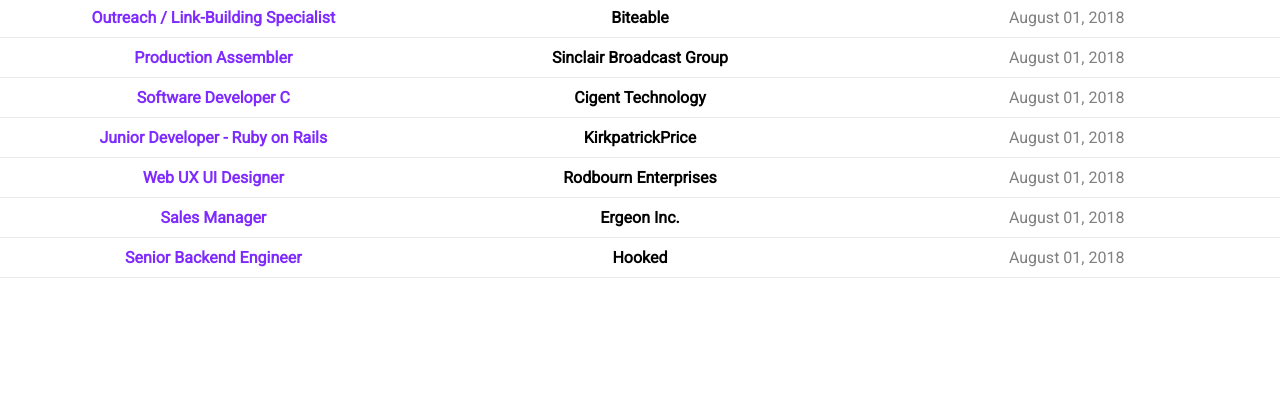
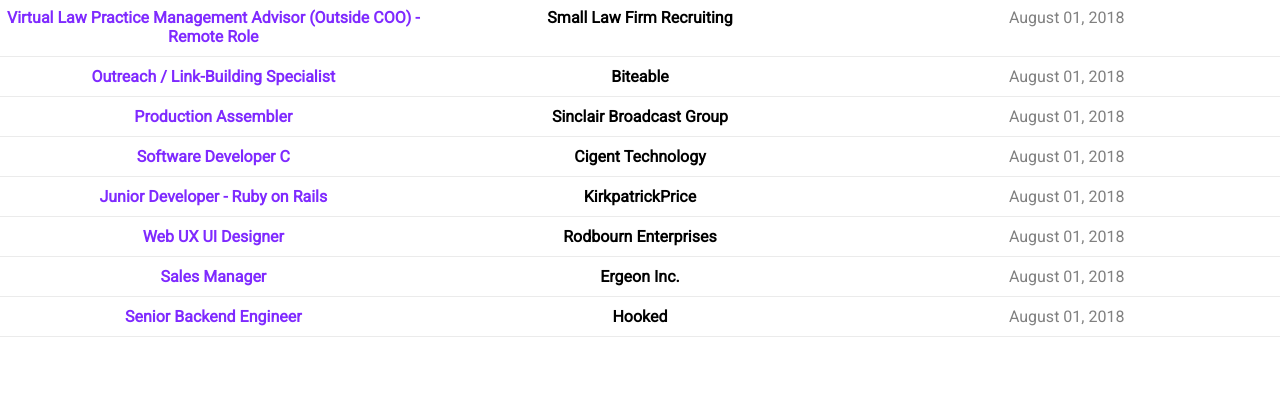
Before and after one commit to akpierson/akpierson.github.io, a plain HTML site: page index.html in a window 1280 px wide. Shown: the part 401-800 px from the top of the page. Drawn offline with nearby package versions, Linux system fonts and the light colour scheme.

Commit message:
Job Added

```diff
--- a/index.html
+++ b/index.html
@@ -31,6 +31,7 @@
             data: {
                 jobs: [
                     //ADDJOB//
+					{ href: 'https://www.careerbuilder.com/job/J5L42J75TKYS6C7MFY1?ipath=JRGT1&keywords=remote&searchid=99ead4da-7d30-48ff-b7b5-ac17c0953f53%3AAPAb7IQIex%2B6JVAVeAR0EoWhsn7FQsfnvg%3D%3D&siteid=cbnsv', title: 'Virtual Law Practice Management Advisor (Outside COO) - Remote Role', company: 'Small Law Firm Recruiting', date: 'August 01, 2018', },
 					{ href: 'https://weworkremotely.com/remote-jobs/biteable-outreach-link-building-specialist', title: 'Outreach / Link-Building Specialist', company: 'Biteable', date: 'August 01, 2018', },
 					{ href: 'https://www.careerbuilder.com/job/J3G5K26Q2P4WMHQWGWW?ipath=JRGY1&keywords=remote&searchid=75cf197f-e48f-4685-b60c-da9e65748a1b%3AAPAb7ISiqqagUmX%2BNHROExblFohSf9OIuQ%3D%3D&siteid=cbnsv', title: 'Production Assembler', company: 'Sinclair Broadcast Group', date: 'August 01, 2018', },
 					{ href: 'https://remoteok.io/remote-jobs/68329-remote-software-developer-c-cigent-technology', title: 'Software Developer C', company: 'Cigent Technology', date: 'August 01, 2018', },
```
